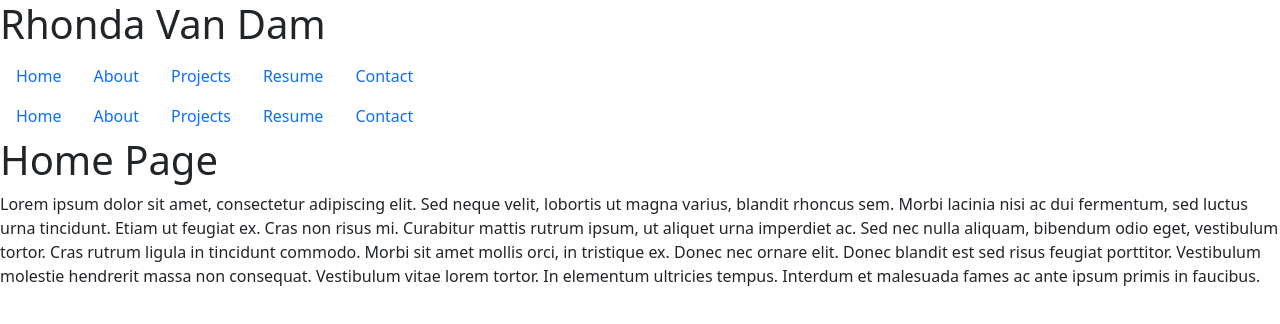
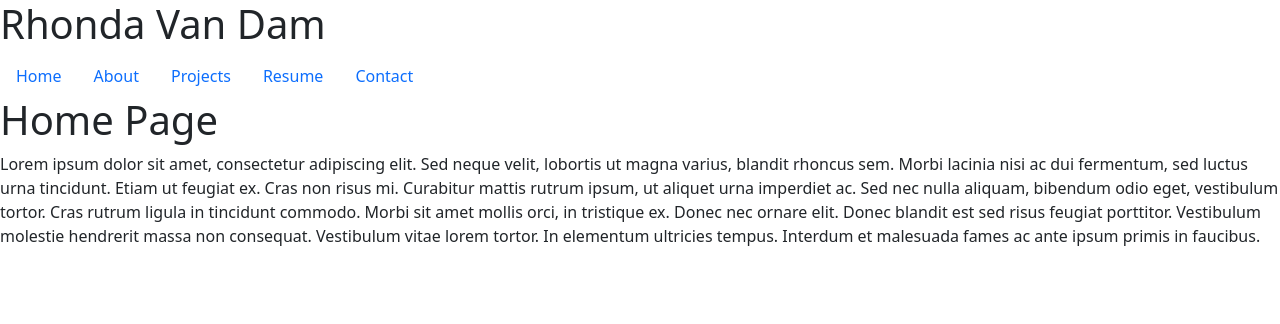
Before and after one commit to Rhondoid/my-portfolio, a React (Create React App) app: page / in a window 1280 px wide. Shown: the top 324 px of the page. Built offline with nearby package versions, Linux system fonts and the light colour scheme.

Commit message:
removed nav import from app.js

```diff
--- a/src/App.js
+++ b/src/App.js
@@ -1,6 +1,5 @@
 import React, {useState} from 'react';
 import Header from './components/Header';
-import Nav from './components/Nav';
 import Home from './components/Home';
 import About from './components/About';
 import Projects from './components/Projects';
@@ -33,7 +32,7 @@ function App() {
  <div>
  <Header handlePageChange={handlePageChange}currentPage={currentPage}/>
  {/* We are passing the currentPage from state and the function to update it */}
- <Nav currentPage={currentPage} handlePageChange={handlePageChange} />
+ {/* <Nav currentPage={currentPage} handlePageChange={handlePageChange} /> */}
       {/* Here we are calling the renderPage method which will return a component  */}
       {renderPage()}
  </div>
```
